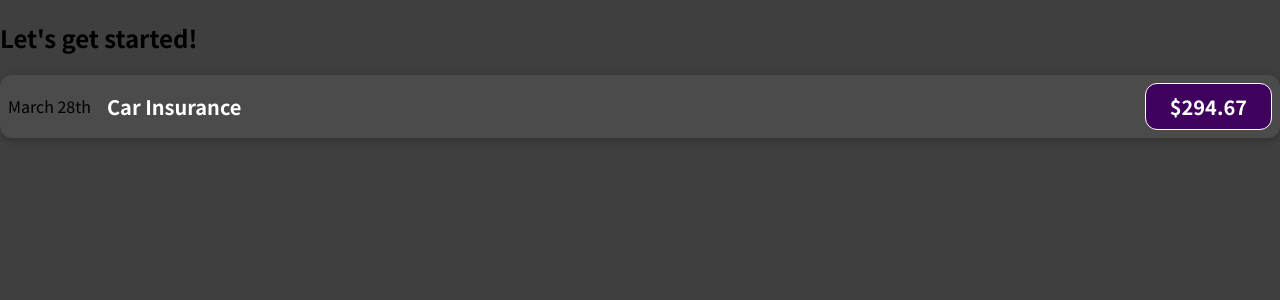
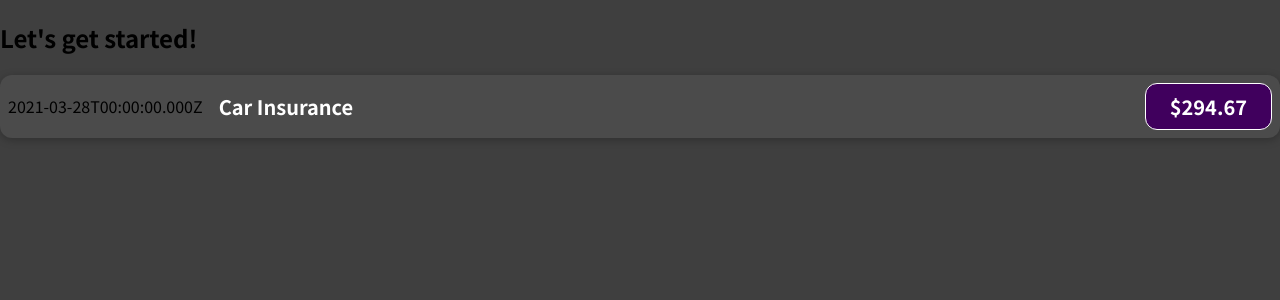
Before and after one commit to AliakseyShapel/react-course, a JavaScript app: page / in a window 1280 px wide. Shown: the top 300 px of the page. Built offline with nearby package versions, Linux system fonts and the light colour scheme.

Commit message:
035. Outputting Dynamic Data & Working with Expressions in JSX

```diff
--- a/src/components/ExpenseItem.js
+++ b/src/components/ExpenseItem.js
@@ -1,12 +1,16 @@
 import './ExpenseItem.css';
 
 function ExpenseItem() {
+  const expenseDate = new Date(2021, 2, 28);
+  const expenseTitle = 'Car Insurance';
+  const expenseAmount = 294.67;
+
   return (
     <div className='expense-item'>
-      <div>March 28th</div>
+      <div>{expenseDate.toISOString()}</div>
       <div className='expense-item__description'>
-        <h2>Car Insurance</h2>
-        <div className='expense-item__price'>$294.67</div>
+        <h2>{expenseTitle}</h2>
+        <div className='expense-item__price'>${expenseAmount}</div>
       </div>
     </div>
   );
```
